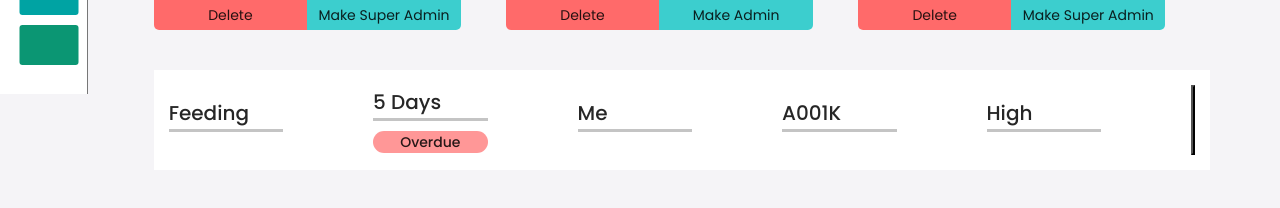
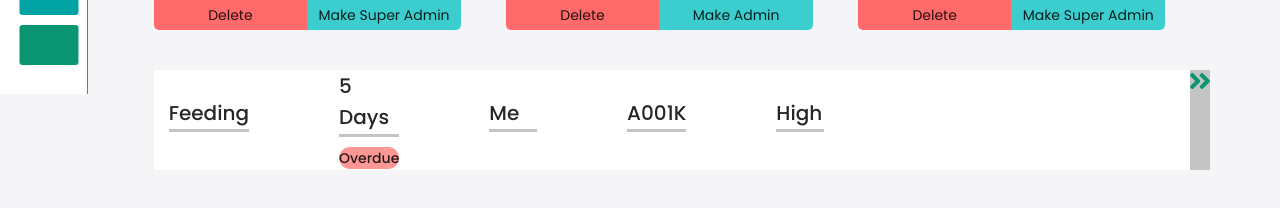
Before and after one commit to castynet-studios/pms-fe, a React (Create React App) app: page /user in a window 1280 px wide. Shown: the part 706-914 px from the top of the page. Built offline with nearby package versions, Linux system fonts and the light colour scheme; some icons are missing.

Commit message:
Updated next button

```diff
--- a/src/pages/user/user.jsx
+++ b/src/pages/user/user.jsx
@@ -107,6 +107,7 @@ function User() {
         </div>
       </div>
 
+      <div className={userStyle.footer}>
         <div className={userStyle.bottomCard}>
           <h1>Feeding</h1>
           <div className={userStyle.days}>
@@ -116,9 +117,10 @@ function User() {
           <h1>Me</h1>
           <h1>A001K</h1>
           <h1>High</h1>
-        <button className={userStyle.next}>
-          <img />
-        </button>
+        </div>
+        <div className={userStyle.next}>
+          <img src={nextImg} alt="Next Image" />
+        </div>
       </div>
     </div>
   );
--- a/src/pages/user/user.module.scss
+++ b/src/pages/user/user.module.scss
@@ -81,8 +81,10 @@ a {
 }
 
 .adminCards {
+  width: 100%;
   display: flex;
   flex-direction: row;
+  justify-content: space-between;
   margin-top: 38px;
 }
 
@@ -148,14 +150,21 @@ a {
   border-radius: 0px 0px 5px 0px;
 }
 
+.footer {
+  display: flex;
+  flex-direction: row;
+  justify-content: space-between;
+  margin-top: 40px;
+  height: 100px;
+  width: 100%;
+  background-color: #ffffff;
+}
+
 .bottomCard {
   display: flex;
   flex-direction: row;
-  background-color: #ffffff;
-  margin-top: 40px;
   align-items: center;
   padding: 15px;
-  height: 100px;
 }
 
 .bottomCard > h1 {
@@ -168,11 +177,12 @@ a {
 .days {
   display: flex;
   flex-direction: column;
-  width: 100%;
+  width: 80px;
   margin-right: 90px;
 }
 
 .days > h1 {
+  width: 100%;
   font-family: poppins;
   font-size: 20px;
 }
@@ -181,10 +191,12 @@ a {
   background-color: #ff9797;
   border-radius: 1000px;
   border: none;
+  width: 100%;
   font-weight: 500;
 }
 
 .next {
   background-color: #c4c4c4;
   height: 100%;
+  border: none;
 }
```
Lines whose indentation alone changed are shown as unchanged.
